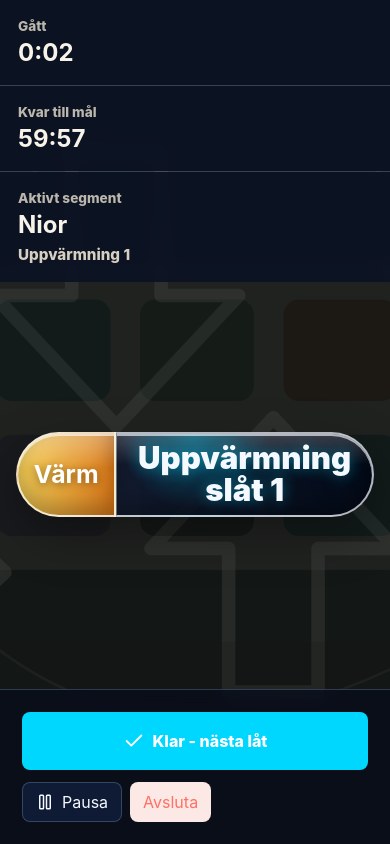
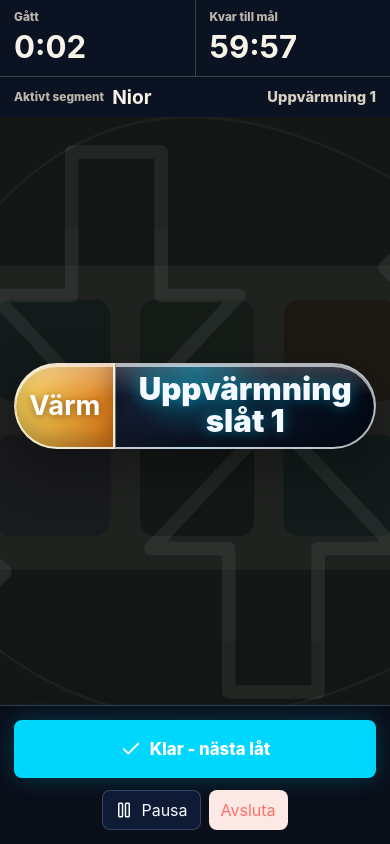
Before and after one commit to BaltaXYZ/app-ITG-favourites, a Next.js app: page / in a window 390 px wide. Both pictures are taken after a click on the button "Starta". Built offline with nearby package versions, Linux system fonts and the light colour scheme.

Commit message:
Compact mobile session controls

```diff
--- a/src/app/globals.css
+++ b/src/app/globals.css
@@ -716,9 +716,8 @@ button {
 }
 
 .session-bottom {
-  display: flex;
-  justify-content: space-between;
-  gap: 12px;
+  display: grid;
+  gap: 18px;
   padding: 22px;
   border-top: 1px solid rgba(166, 207, 255, 0.24);
   background: rgba(6, 12, 28, 0.72);
@@ -726,8 +725,16 @@ button {
 }
 
 .session-bottom .primary-button {
-  min-height: 58px;
+  width: min(720px, 100%);
+  min-height: 68px;
+  justify-self: center;
   padding-inline: 24px;
+  font-size: clamp(1.05rem, 2.8vw, 1.35rem);
+  box-shadow: 0 0 24px rgba(0, 215, 255, 0.22);
+}
+
+.session-bottom .button-row {
+  justify-content: center;
 }
 
 .history {
@@ -806,18 +813,36 @@ button {
   .form-grid,
   .preset-row,
   .start-controls,
-  .segment-row,
+  .segment-row {
+    grid-template-columns: 1fr;
+  }
+
+  .session {
+    height: 100svh;
+    min-height: 100svh;
+    grid-template-rows: auto minmax(0, 1fr) auto;
+  }
+
   .session-top {
-    grid-template-columns: 1fr;
+    grid-template-columns: repeat(2, minmax(0, 1fr));
+  }
+
+  .session-top .metric:nth-child(3) {
+    grid-column: 1 / -1;
+    display: grid;
+    grid-template-columns: auto minmax(0, 1fr) auto;
+    align-items: center;
+    gap: 8px;
+  }
+
+  .session-top .metric:nth-child(3) strong,
+  .session-top .metric:nth-child(3) p {
+    margin-top: 0;
   }
 
   .start-template-button {
     align-items: flex-start;
     flex-direction: column;
-  }
-
-  .session-bottom {
-    flex-direction: column-reverse;
   }
 
   .song-stage {
@@ -843,8 +868,58 @@ button {
 }
 
 @media (max-width: 520px) {
+  .metric {
+    padding: 10px 14px;
+  }
+
+  .metric span {
+    font-size: 0.74rem;
+  }
+
+  .metric strong {
+    font-size: clamp(1.35rem, 8vw, 2.15rem);
+  }
+
+  .metric p {
+    font-size: 0.92rem;
+  }
+
+  .session-top .metric:nth-child(3) {
+    padding-block: 8px;
+  }
+
+  .session-top .metric:nth-child(3) strong {
+    font-size: 1.2rem;
+  }
+
+  .song-stage {
+    padding: 14px 14px;
+  }
+
+  .song-stage-inner {
+    align-self: center;
+  }
+
   .song-meta-bar {
     grid-template-columns: minmax(78px, 28%) minmax(0, 1fr);
+    margin-bottom: 10px;
+  }
+
+  .difficulty-meter,
+  .song-rail {
+    min-height: 58px;
+  }
+
+  .difficulty-meter strong {
+    font-size: clamp(2.3rem, 13vw, 3.2rem);
+  }
+
+  .difficulty-meter-12-13 strong {
+    font-size: clamp(1.35rem, 8vw, 2rem);
+  }
+
+  .warmup-meter strong {
+    font-size: clamp(1.2rem, 7vw, 1.7rem);
   }
 
   .difficulty-meter {
@@ -852,7 +927,6 @@ button {
   }
 
   .song-rail {
-    min-height: 66px;
     border-left: 1px solid rgba(244, 248, 255, 0.42);
     border-radius: 0 999px 999px 0;
     padding: 9px 14px;
@@ -861,4 +935,28 @@ button {
   .song-title {
     font-size: clamp(1.25rem, 8vw, 2rem);
   }
+
+  .song-artist {
+    margin-top: 10px;
+    font-size: 1rem;
+  }
+
+  .session-bottom {
+    gap: 12px;
+    padding: 14px;
+  }
+
+  .session-bottom .primary-button {
+    min-height: 58px;
+  }
+
+  .session-bottom .button-row {
+    gap: 8px;
+  }
+
+  .session-bottom .ghost-button,
+  .session-bottom .danger-button {
+    min-height: 40px;
+    padding: 7px 12px;
+  }
 }
--- a/src/app/page.tsx
+++ b/src/app/page.tsx
@@ -1002,6 +1002,9 @@ function SessionView({
       </section>
 
       <div className="session-bottom">
+        <button className="primary-button" onClick={onComplete} disabled={paused}>
+          <Check size={22} /> {targetReached ? "Klar - avsluta pass" : "Klar - nästa låt"}
+        </button>
         <div className="button-row">
           <button className="ghost-button" onClick={onPause}>
             {paused ? <Play size={18} /> : <Pause size={18} />}
@@ -1011,9 +1014,6 @@ function SessionView({
             Avsluta
           </button>
         </div>
-        <button className="primary-button" onClick={onComplete} disabled={paused}>
-          <Check size={22} /> {targetReached ? "Klar - avsluta pass" : "Klar - nästa låt"}
-        </button>
       </div>
     </main>
   );
```
